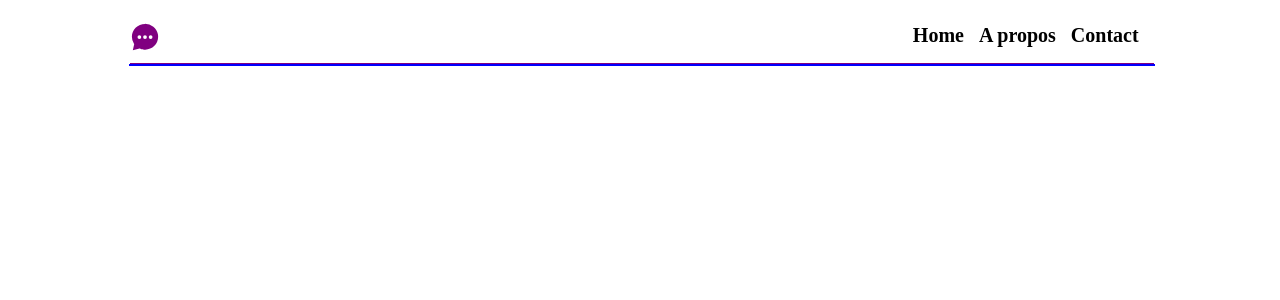
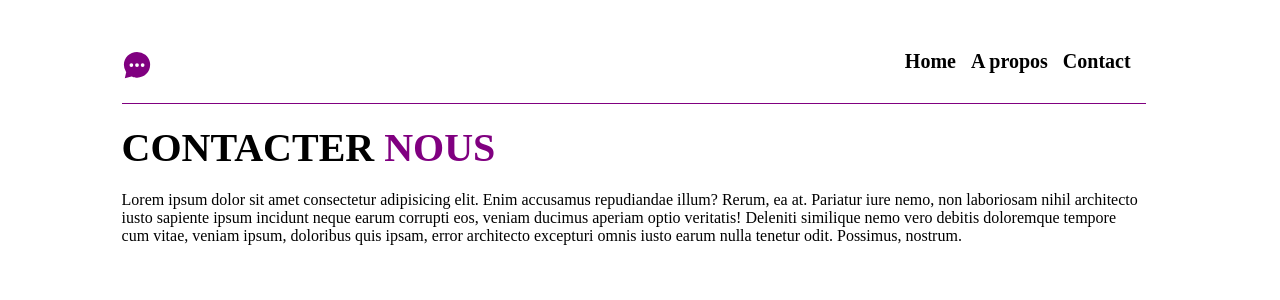
Before and after one commit to Tatiana-Juin/contact-react, a React (Vite) app: page / in a window 1280 px wide. Shown: the top 300 px of the page. Built offline with nearby package versions, Linux system fonts and the light colour scheme.

Commit message:
J'ai commencer a faire header

```diff
--- a/src/App.css
+++ b/src/App.css
@@ -1,3 +1,8 @@
+*{
+  box-sizing: border-box;
+  margin:0;
+  padding: 0;
+}
 .tous-element{
 
   display: flex;
--- a/src/components/header/Header.jsx
+++ b/src/components/header/Header.jsx
@@ -6,7 +6,9 @@ export default function Header(){
     return(
         <>
             <div className={fstyle.header}>
+                    <h1>CONTACTER <span> NOUS </span></h1>
 
+                    <p>Lorem ipsum dolor sit amet consectetur adipisicing elit. Enim accusamus repudiandae illum? Rerum, ea at. Pariatur iure nemo, non laboriosam nihil architecto iusto sapiente ipsum incidunt neque earum corrupti eos, veniam ducimus aperiam optio veritatis! Deleniti similique nemo vero debitis doloremque tempore cum vitae, veniam ipsum, doloribus quis ipsam, error architecto excepturi omnis iusto earum nulla tenetur odit. Possimus, nostrum.</p>
             </div>
         </>
     )
--- a/src/components/header/header.module.css
+++ b/src/components/header/header.module.css
@@ -1,8 +1,25 @@
+/* DIV PRINCIPALE DU DOCUMENT  */
 .header{
-
     display: flex;
-    border:1px solid blue;
+    /* border:1px solid blue; */
     justify-content: flex-start;
+    flex-direction: column;
     width: 80vw;
+    margin-top: 20px;
 
 }
+
+.header h1{
+
+    font-size:40px;
+}
+
+/* POUR CHANGER LA COULEUR DU SPAN  */
+.header h1 span{
+    font-weight: bolder;
+    color:purple;
+}
+
+.header p{
+    margin-top: 20px;
+}
--- a/src/components/navigation/Navigation.jsx
+++ b/src/components/navigation/Navigation.jsx
@@ -24,7 +24,9 @@ export default function Navigation(){
                     <ul>
                         {liens.map(el => <li key={el}> {el} </li>)}
                     </ul>
+
                 </div>
+
             </div>
 
         </>
--- a/src/components/navigation/navigation.module.css
+++ b/src/components/navigation/navigation.module.css
@@ -1,10 +1,12 @@
 /* DIV REGROUPANT TOUTE LA BARRE DE NAVIGATION */
 .navigation {
     display: flex;
+    /* margin-top: 16px; */
     width: 80vw;
     /* border:1px solid red; */
     border-bottom: 1px solid purple;
     justify-content: space-between;
+
 
 }
 
@@ -12,7 +14,7 @@
 .navigation .icon{
     display: flex;
     /* border:1px solid purple; */
-    margin-top:14px
+    margin-top: 50px   ;
 }
 
 /* POUR LES LIENS  */
@@ -24,6 +26,8 @@
 .navigation .liens ul{
     display: flex;
     list-style: none;
+    margin-top: 50px   ;
+    margin-bottom: 30px;
 
 }
 
```
